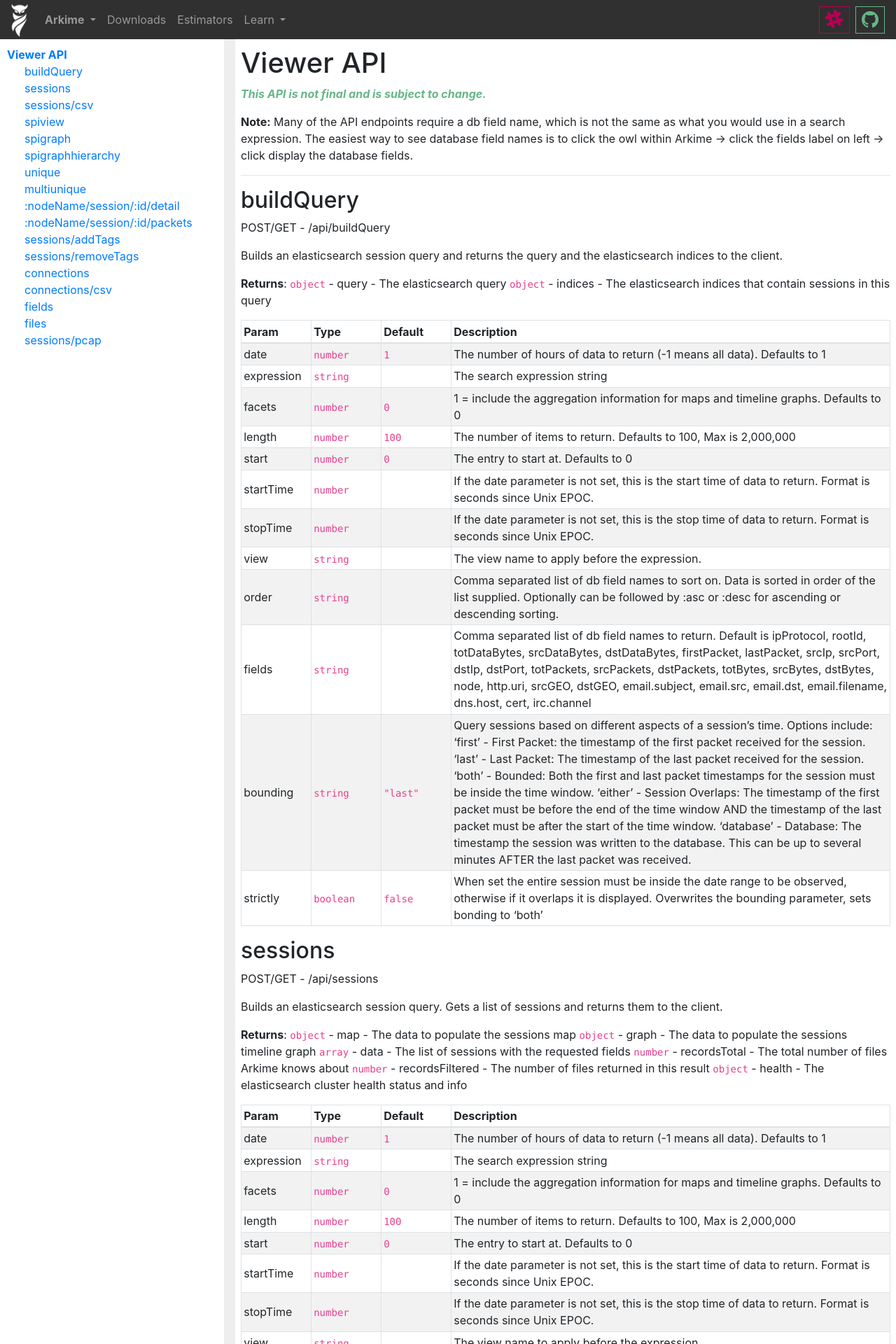
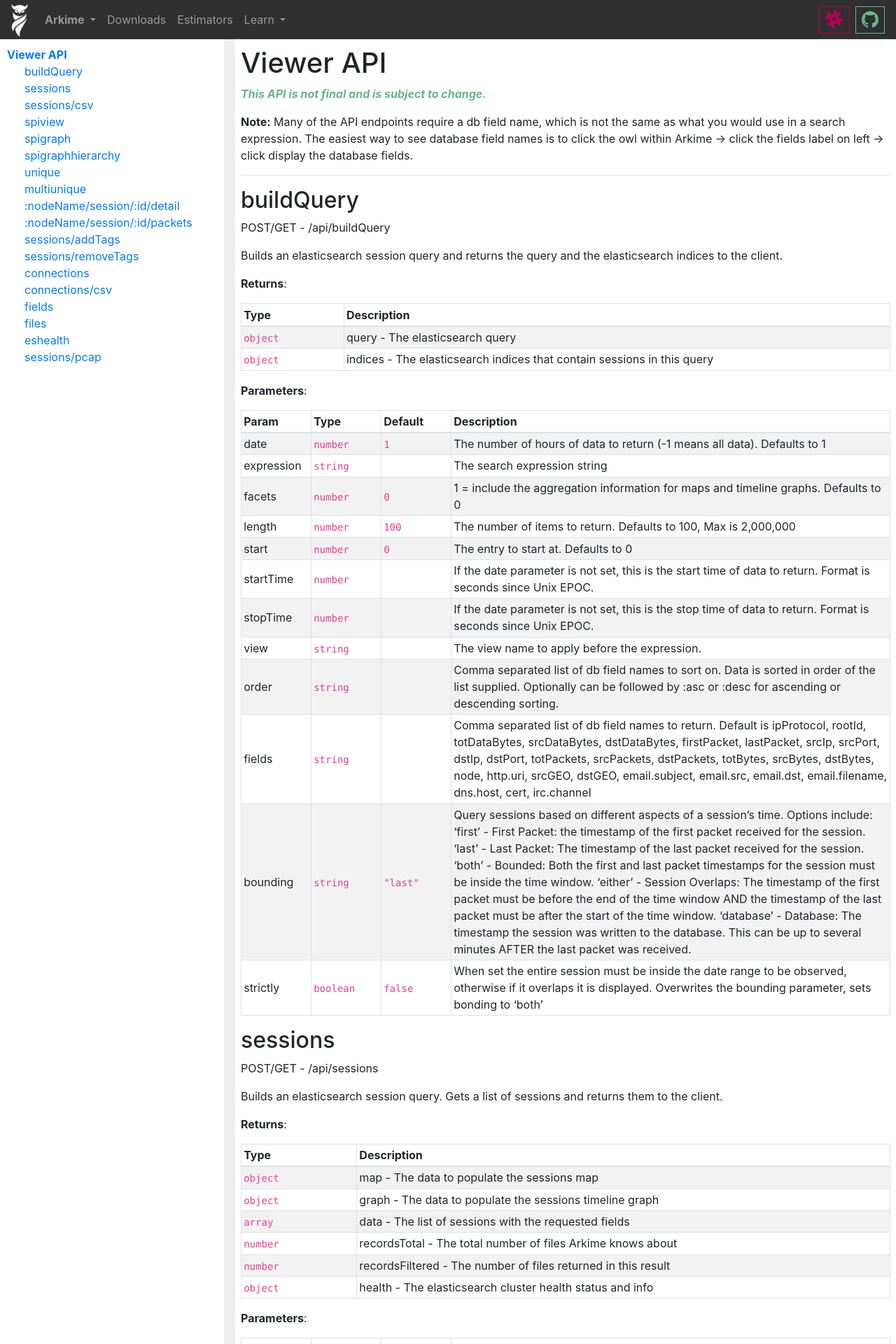
Before and after one commit to arkime/arkimeweb, a Jekyll site: the page built from _wiki/api.md, in a window 1280 px wide. Shown: the top 1920 px of the page at 70% size. Built offline with Jekyll 4.4.1, drawn with Linux system fonts in a browser that asks for light colours; some of the changed text lies outside the part shown.

Commit message:
make api return area prettier
also document eshealth

```diff
--- a/_wiki/api_docs.md
+++ b/_wiki/api_docs.md
@@ -5,10 +5,15 @@
 
 Builds an elasticsearch session query and returns the query and the elasticsearch indices to the client.
 
-**Returns**: <code>object</code> - query - The elasticsearch query
-<code>object</code> - indices - The elasticsearch indices that contain sessions in this query
+**Returns**:
+
+| Type | Description |
+| --- | --- |
+| <code>object</code>| query - The elasticsearch query |
+| <code>object</code>| indices - The elasticsearch indices that contain sessions in this query |
 
 
+**Parameters**:
 
 | Param | Type | Default | Description |
 | --- | --- | --- | --- |
@@ -32,14 +37,19 @@
 
 Builds an elasticsearch session query. Gets a list of sessions and returns them to the client.
 
-**Returns**: <code>object</code> - map - The data to populate the sessions map
-<code>object</code> - graph - The data to populate the sessions timeline graph
-<code>array</code> - data - The list of sessions with the requested fields
-<code>number</code> - recordsTotal - The total number of files Arkime knows about
-<code>number</code> - recordsFiltered - The number of files returned in this result
-<code>object</code> - health - The elasticsearch cluster health status and info
+**Returns**:
+
+| Type | Description |
+| --- | --- |
+| <code>object</code>| map - The data to populate the sessions map |
+| <code>object</code>| graph - The data to populate the sessions timeline graph |
+| <code>array</code>| data - The list of sessions with the requested fields |
+| <code>number</code>| recordsTotal - The total number of files Arkime knows about |
+| <code>number</code>| recordsFiltered - The number of files returned in this result |
+| <code>object</code>| health - The elasticsearch cluster health status and info |
 
 
+**Parameters**:
 
 | Param | Type | Default | Description |
 | --- | --- | --- | --- |
@@ -63,9 +73,14 @@
 
 Builds an elasticsearch session query. Gets a list of sessions and returns them as CSV to the client.
 
-**Returns**: <code>string</code> - csv - The csv with the sessions requested
+**Returns**:
+
+| Type | Description |
+| --- | --- |
+| <code>string</code>| csv - The csv with the sessions requested |
 
 
+**Parameters**:
 
 | Param | Type | Default | Description |
 | --- | --- | --- | --- |
@@ -89,15 +104,20 @@
 
 Builds an elasticsearch session query. Gets a list of field values with counts and returns them to the client.
 
-**Returns**: <code>object</code> - map - The data to populate the sessions map
-<code>object</code> - graph - The data to populate the sessions timeline graph
-<code>object</code> - spi - The list of spi fields with values and counts
-<code>object</code> - protocols - The list of protocols with counts
-<code>number</code> - recordsTotal - The total number of files Arkime knows about
-<code>number</code> - recordsFiltered - The number of files returned in this result
-<code>object</code> - health - The elasticsearch cluster health status and info
+**Returns**:
+
+| Type | Description |
+| --- | --- |
+| <code>object</code>| map - The data to populate the sessions map |
+| <code>object</code>| graph - The data to populate the sessions timeline graph |
+| <code>object</code>| spi - The list of spi fields with values and counts |
+| <code>object</code>| protocols - The list of protocols with counts |
+| <code>number</code>| recordsTotal - The total number of files Arkime knows about |
+| <code>number</code>| recordsFiltered - The number of files returned in this result |
+| <code>object</code>| health - The elasticsearch cluster health status and info |
 
 
+**Parameters**:
 
 | Param | Type | Default | Description |
 | --- | --- | --- | --- |
@@ -118,14 +138,19 @@
 
 Builds an elasticsearch session query. Gets a list of values for a field with counts and graph data and returns them to the client.
 
-**Returns**: <code>object</code> - map - The data to populate the main/aggregate spigraph sessions map
-<code>object</code> - graph - The data to populate the main/aggregate spigraph sessions timeline graph
-<code>array</code> - items - The list of field values with their corresponding timeline graph and map data
-<code>number</code> - recordsTotal - The total number of files Arkime knows about
-<code>number</code> - recordsFiltered - The number of files returned in this result
-<code>object</code> - health - The elasticsearch cluster health status and info
+**Returns**:
+
+| Type | Description |
+| --- | --- |
+| <code>object</code>| map - The data to populate the main/aggregate spigraph sessions map |
+| <code>object</code>| graph - The data to populate the main/aggregate spigraph sessions timeline graph |
+| <code>array</code>| items - The list of field values with their corresponding timeline graph and map data |
+| <code>number</code>| recordsTotal - The total number of files Arkime knows about |
+| <code>number</code>| recordsFiltered - The number of files returned in this result |
+| <code>object</code>| health - The elasticsearch cluster health status and info |
 
 
+**Parameters**:
 
 | Param | Type | Default | Description |
 | --- | --- | --- | --- |
@@ -145,10 +170,15 @@
 
 Builds an elasticsearch session query. Gets a list of values for each field with counts and returns them to the client.
 
-**Returns**: <code>object</code> - hierarchicalResults - The nested data to populate the treemap or pie
-<code>array</code> - tableResults - The list data to populate the table
+**Returns**:
+
+| Type | Description |
+| --- | --- |
+| <code>object</code>| hierarchicalResults - The nested data to populate the treemap or pie |
+| <code>array</code>| tableResults - The list data to populate the table |
 
 
+**Parameters**:
 
 | Param | Type | Default | Description |
 | --- | --- | --- | --- |
@@ -168,9 +198,14 @@
 
 Builds an elasticsearch session query. Gets a list of unique field values (with or without counts) and sends them to the client.
 
-**Returns**: <code>string</code> - The list of unique fields (with counts if requested)
+**Returns**:
+
+| Type | Description |
+| --- | --- |
+| <code>string</code>| The list of unique fields (with counts if requested) |
 
 
+**Parameters**:
 
 | Param | Type | Default | Description |
 | --- | --- | --- | --- |
@@ -191,9 +226,14 @@
 
 Builds an elasticsearch session query. Gets an intersection of unique field values (with or without counts) and sends them to the client.
 
-**Returns**: <code>string</code> - The list of an intersection of unique fields (with counts if requested)
+**Returns**:
+
+| Type | Description |
+| --- | --- |
+| <code>string</code>| The list of an intersection of unique fields (with counts if requested) |
 
 
+**Parameters**:
 
 | Param | Type | Default | Description |
 | --- | --- | --- | --- |
@@ -215,8 +255,11 @@
 
 Gets SPI data for a session.
 
-**Returns**: <code>html</code> - The html to display as session detail
+**Returns**:
 
+| Type | Description |
+| --- | --- |
+| <code>html</code>| The html to display as session detail |
 
 <a name="_nodeName/session/_id/packets"></a>
 
@@ -225,8 +268,11 @@
 
 Gets packets for a session.
 
-**Returns**: <code>html</code> - The html to display as session packets
+**Returns**:
 
+| Type | Description |
+| --- | --- |
+| <code>html</code>| The html to display as session packets |
 
 <a name="sessions/addTags"></a>
 
@@ -235,10 +281,15 @@
 
 Add tag(s) to individual session(s) by id or by query.
 
-**Returns**: <code>boolean</code> - success - Whether the add tags operation was successful
-<code>string</code> - text - The success/error message to (optionally) display to the user
+**Returns**:
+
+| Type | Description |
+| --- | --- |
+| <code>boolean</code>| success - Whether the add tags operation was successful |
+| <code>string</code>| text - The success/error message to (optionally) display to the user |
 
 
+**Parameters**:
 
 | Param | Type | Default | Description |
 | --- | --- | --- | --- |
@@ -265,10 +316,15 @@
 
 Removes tag(s) from individual session(s) by id or by query.
 
-**Returns**: <code>boolean</code> - success - Whether the remove tags operation was successful
-<code>string</code> - text - The success/error message to (optionally) display to the user
+**Returns**:
+
+| Type | Description |
+| --- | --- |
+| <code>boolean</code>| success - Whether the remove tags operation was successful |
+| <code>string</code>| text - The success/error message to (optionally) display to the user |
 
 
+**Parameters**:
 
 | Param | Type | Default | Description |
 | --- | --- | --- | --- |
@@ -295,11 +351,16 @@
 
 Builds an elasticsearch connections query. Gets a list of nodes and links and returns them to the client.
 
-**Returns**: <code>array</code> - links - The list of links
-<code>array</code> - links - The list of nodes
-<code>object</code> - health - The elasticsearch cluster health status and info
+**Returns**:
+
+| Type | Description |
+| --- | --- |
+| <code>array</code>| links - The list of links |
+| <code>array</code>| links - The list of nodes |
+| <code>object</code>| health - The elasticsearch cluster health status and info |
 
 
+**Parameters**:
 
 | Param | Type | Default | Description |
 | --- | --- | --- | --- |
@@ -325,9 +386,14 @@
 
 Builds an elasticsearch connections query. Gets a list of nodes and links in csv format and returns them to the client.
 
-**Returns**: <code>string</code> - The csv with the connections requested
+**Returns**:
+
+| Type | Description |
+| --- | --- |
+| <code>string</code>| The csv with the connections requested |
 
 
+**Parameters**:
 
 | Param | Type | Default | Description |
 | --- | --- | --- | --- |
@@ -350,9 +416,14 @@
 
 Gets available database field objects pertaining to sessions.
 
-**Returns**: <code>array</code> &#124; <code>map</code> - The map or list of database fields
+**Returns**:
+
+| Type | Description |
+| --- | --- |
+| <code>array</code> &#124; <code>map</code>| The map or list of database fields |
 
 
+**Parameters**:
 
 | Param | Type | Default | Description |
 | --- | --- | --- | --- |
@@ -365,16 +436,51 @@
 
 Gets a list of PCAP files that Arkime knows about.
 
-**Returns**: <code>Array</code> - data - The list of files
-<code>number</code> - recordsTotal - The total number of files Arkime knows about
-<code>number</code> - recordsFiltered - The number of files returned in this result
+**Returns**:
+
+| Type | Description |
+| --- | --- |
+| <code>Array</code>| data - The list of files |
+| <code>number</code>| recordsTotal - The total number of files Arkime knows about |
+| <code>number</code>| recordsFiltered - The number of files returned in this result |
 
 
+**Parameters**:
 
 | Param | Type | Default | Description |
 | --- | --- | --- | --- |
 | length | <code>number</code> | <code>100</code> | The number of items to return. Defaults to 500, Max is 10,000 |
 | start | <code>number</code> | <code>0</code> | The entry to start at. Defaults to 0 |
+
+<a name="eshealth"></a>
+
+## eshealth
+GET - /api/eshealth
+
+Retrive Elasticsearch health and stats
+
+**Returns**:
+
+| Type | Description |
+| --- | --- |
+| <code>number</code>| active_primary_shards |
+| <code>number</code>| active_shards |
+| <code>number</code>| active_shards_percent_as_number |
+| <code>string</code>| cluster_name - The name of the arkime cluster |
+| <code>number</code>| delayed_unassigned_shards |
+| <code>number</code>| initializing_shards |
+| <code>number</code>| molochDbVersion - The arkime database version |
+| <code>number</code>| number_of_data_nodes |
+| <code>number</code>| number_of_in_flight_fetch |
+| <code>number</code>| number_of_nodes |
+| <code>number</code>| number_of_pending_tasks |
+| <code>number</code>| relocating_shards |
+| <code>string</code>| status |
+| <code>number</code>| task_max_waiting_in_queue_millis |
+| <code>boolean</code>| timed_out |
+| <code>number</code>| unassigned_shards |
+| <code>string</code>| version - the elasticsearch version number |
+| <code>number</code>| _timeStamp: timestamps in ms from unix epoc |
 
 <a name="sessions/pcap"></a>
 
@@ -383,9 +489,14 @@
 
 Retrieve the raw session data in pcap format
 
-**Returns**: <code>pcap</code> - A PCAP file with the sessions requested
+**Returns**:
+
+| Type | Description |
+| --- | --- |
+| <code>pcap</code>| A PCAP file with the sessions requested |
 
 
+**Parameters**:
 
 | Param | Type | Default | Description |
 | --- | --- | --- | --- |
```
